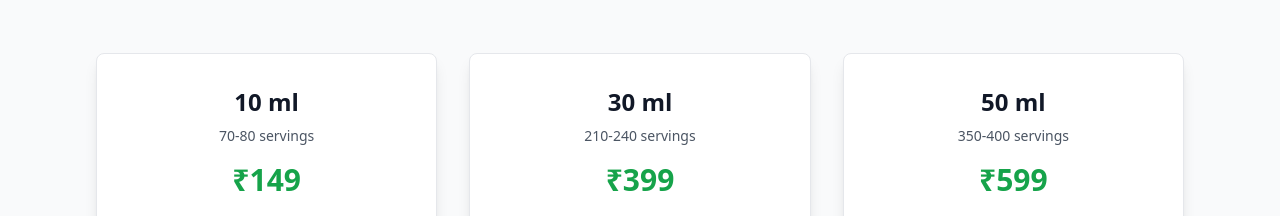
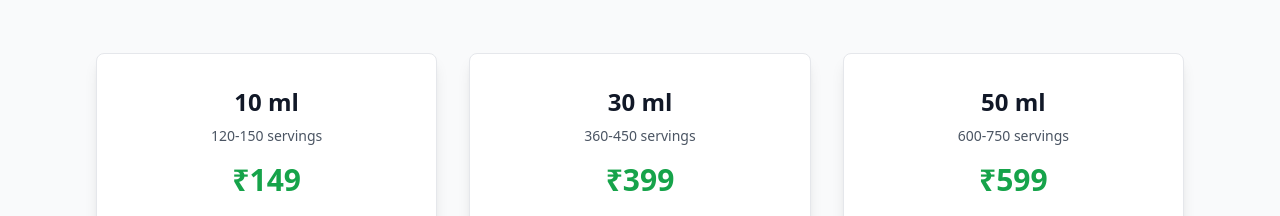
Before and after one commit to Ayush-shah-dev/kislay-sweet-flow, a React (Vite) app: page /product in a window 1280 px wide. Shown: the part 1067-1283 px from the top of the page. Built offline with nearby package versions, Linux system fonts and the light colour scheme.

Commit message:
Update product servings
Adjust serving sizes for 10ml, 30ml, and 50ml bottles.

```diff
--- a/src/pages/Product.tsx
+++ b/src/pages/Product.tsx
@@ -1,4 +1,3 @@
-
 import { CheckCircle, Droplet } from 'lucide-react';
 import Navigation from '../components/Navigation';
 import Footer from '../components/Footer';
@@ -6,9 +5,9 @@ import WhatsAppButton from '../components/WhatsAppButton';
 
 const Product = () => {
   const products = [
-    { size: "10 ml", price: "₹149", servings: "70-80 servings" },
-    { size: "30 ml", price: "₹399", servings: "210-240 servings" },
-    { size: "50 ml", price: "₹599", servings: "350-400 servings" }
+    { size: "10 ml", price: "₹149", servings: "120-150 servings" },
+    { size: "30 ml", price: "₹399", servings: "360-450 servings" },
+    { size: "50 ml", price: "₹599", servings: "600-750 servings" }
   ];
 
   const benefits = [
@@ -47,7 +46,7 @@ const Product = () => {
     },
     {
       question: "How long does a 10ml bottle last?",
-      answer: "A 10ml bottle provides 70-80 servings when using 3-4 drops per cup. For daily tea/coffee drinkers, this typically lasts 10-12 weeks."
+      answer: "A 10ml bottle provides 120-150 servings when using 3-4 drops per cup. For daily tea/coffee drinkers, this typically lasts 15-20 weeks."
     },
     {
       question: "Can I use it in tea, coffee, and baking?",
```
